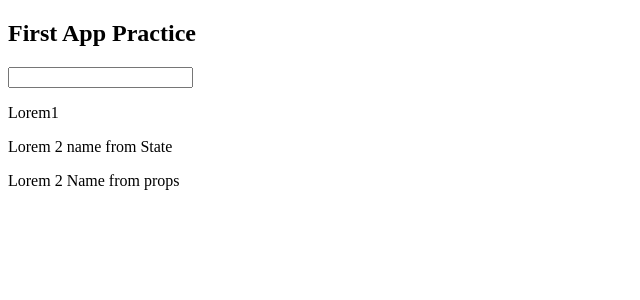
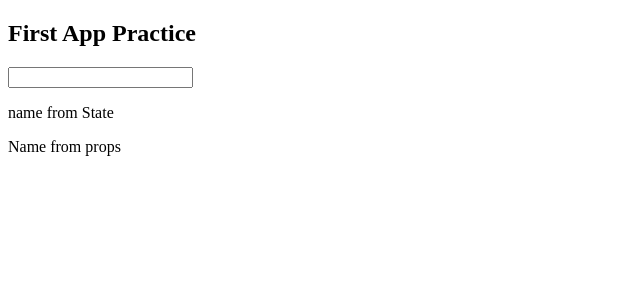
Before and after one commit to BojanMijatovic/start-with-react, a React (Create React App) app in the folder practice-and-examples/: page / in a window 1280 px wide. Shown: the top 300 px of the page, without its empty margins (0-640 px from the left). Built offline with nearby package versions, Linux system fonts and the light colour scheme.

Commit message:
Time to Practice

```diff
--- a/practice-and-examples/src/MaxCourse.js
+++ b/practice-and-examples/src/MaxCourse.js
@@ -12,18 +12,16 @@ class MaxCourse extends React.Component {
     this.setState({
       input: event.target.value
     })
-    console.log(this.state.input);
   }
+
 
   render() {
     return (
       <div>
         <h2>First App Practice</h2>
         <InputComponent showInput={this.showNewInput} />
-        <Output userName='Name from props'
-          fromState={this.state.userName}
-          showInputHandler={this.showNewInput}
-        />
+        <Output userName='Name from props' fromState={this.state.userName} />
+        <Output fromMethod={this.state.input} />
       </div>
     )
   }
--- a/practice-and-examples/src/components/MainContent.js
+++ b/practice-and-examples/src/components/MainContent.js
@@ -1,5 +1,5 @@
 import React from 'react';
-import content from '../components/style/content.css'
+
 
 const MainContent = (props) => {
   return (
--- a/practice-and-examples/src/components/OutputComponent.js
+++ b/practice-and-examples/src/components/OutputComponent.js
@@ -3,9 +3,9 @@ import React from 'react'
 const Output = (props) => {
   return (
     <div>
-      <p>Lorem1 </p>
-      <p>Lorem 2  {props.fromState}</p>
-      <p>Lorem 2  {props.userName}</p>
+      <p>{props.fromMethod}</p>
+      <p> {props.fromState}</p>
+      <p> {props.userName}</p>
     </div>
   )
 }
--- a/practice-and-examples/src/index.js
+++ b/practice-and-examples/src/index.js
@@ -1,6 +1,6 @@
 import React from 'react';
 import ReactDOM from 'react-dom';
-import App from './App';
+// import App from './App';
 import MaxCourse from './MaxCourse'
 
 ReactDOM.render(<MaxCourse />, document.querySelector('#root'));
```
